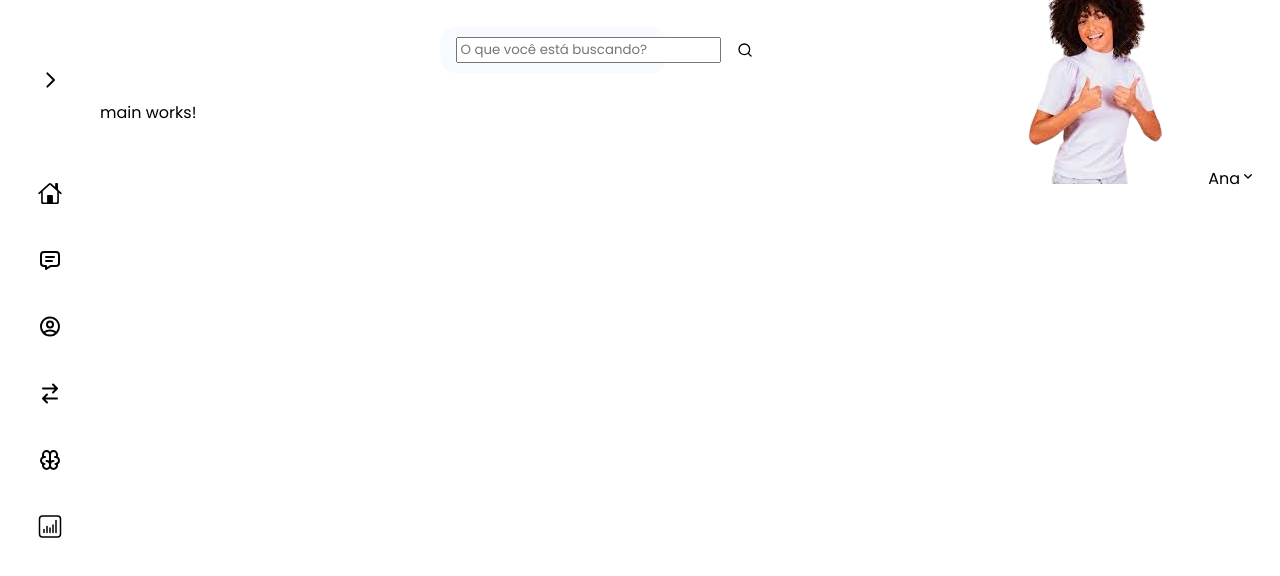
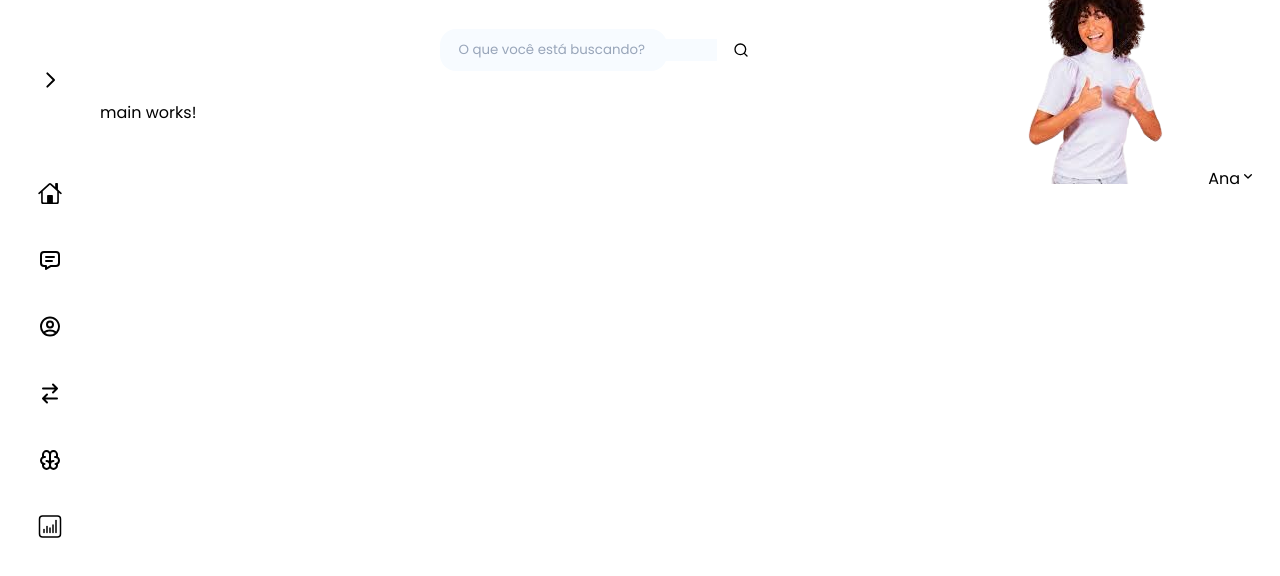
Before and after one commit to leo3210k/Teste_First_Decision, an Angular app: page / in a window 1280 px wide. Shown: the top 576 px of the page. Built offline with nearby package versions, Linux system fonts and the light colour scheme.

Commit message:
feat: change input placeholder color

```diff
--- a/src/app/components/header/header.component.css
+++ b/src/app/components/header/header.component.css
@@ -19,3 +19,13 @@
   border-radius: 1rem;
   background-color: var(--alice-blue);
 }
+
+.header__input {
+  flex-grow: 1;
+  border: none;
+  background-color: var(--alice-blue);
+}
+
+.header__input::placeholder {
+  color: var(--gull-gray);
+}
```
